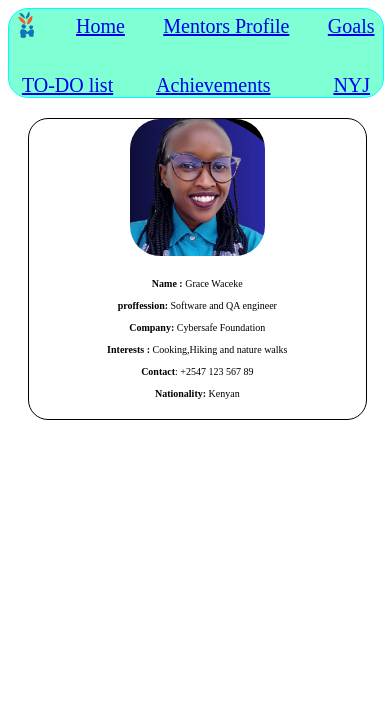
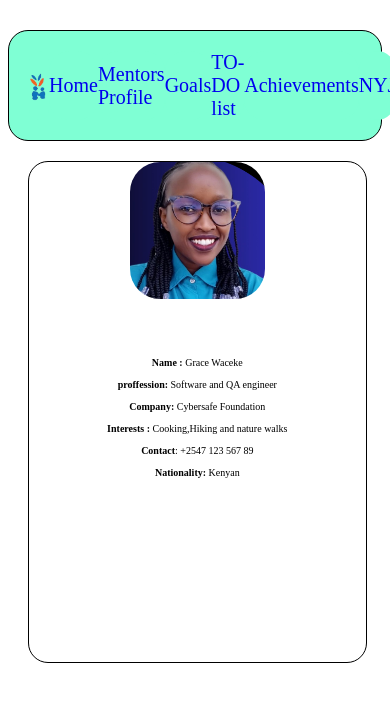
Before and after one commit to Marthamwongeli/mentorship, a plain HTML site: page mentorsprofile.html in a window 390 px wide. Drawn offline with Linux system fonts and the light colour scheme.

Commit message:
added files

```diff
--- a/mentorsprofile.html
+++ b/mentorsprofile.html
@@ -17,11 +17,14 @@
         <a href="Goals.html">Goals</a>
         <a href="TO-DO.html">TO-DO list</a>
         <a href="Achievements.html">Achievements</a>
-        <a id="nyj"href="NYJ.html">NYJ</a>
+        <a href="NYJ.html">NYJ</a>
 
        </div>
-       <div class="mentor">
-    <img src="images/prof.png" id="profilepic">
+    <div class="mentor">
+        <div>
+            <img src="images/prof.png" id="profilepic">
+        </div>
+
     <br>
     <br>
     <div id="texts">
@@ -45,28 +48,8 @@
     <br>
 
     </div>
-    <!-- <div class="statistics">
-        <div id="features">
-            <h2>Contacts</h2>
-            <p>Tel: +0800 240 310</p>
-            <p>cell: 0720316732</p>
+    </div>
 
-        </div>
-        <div id="features">
-            <h2>Socials</h2>
-            <div id="featureicons">
-            <p><i class="fa fa-google" aria-hidden="true"></i></p>
-            <p><i class="fa fa-envelope" aria-hidden="true"></i></p>
-            <p><i class="fa fa-linkedin" aria-hidden="true"></i></p>
-            </div>
-
-        </div>
-        <div id="features">
-            <h2>Address</h2>
-            <p>P.O.BOX 265-90315</p>
-            <P>KAREN -NAIROBI</P>
-            </div>
-        </div> -->
 
 </div>
 </body>
--- a/style.css
+++ b/style.css
@@ -38,14 +38,19 @@
 
 
 .navbar{
-    display:flex;
-    justify-content: space-evenly;
+
+    font-size: 30px;
+    justify-content: space-around;
+    display: flex;
+    flex-direction: row;
+    margin-top: 30px;
+    border: solid 1px;
+    background-color: aquamarine;
+    padding: 20px;
+    border-radius: 20px;
+}
+.navbar a{
     text-decoration: none;
-    border: solid 1px;
-    border-color:aqua;
-    border-radius: 20px;
-    background-color: aquamarine;
-    font-size: 20px;
 }
 
 .landingpagebody{
@@ -63,7 +68,7 @@
 }
 #landingpageimage{
     width: 700px;
-    height: 630px;
+    height: 560px;
     border-radius: 15px;
 
 }
@@ -89,19 +94,17 @@
 
 }
 .mentor{
-    width: 100%;
+    width: 90%;
     border-radius: 20px;
     border: solid 1px;
     justify-content: center;
     text-align: center;
     margin: 30px;
-    height: 850px;
+    height: 750px;
+    font-size: 23px;
 }
-#texts{
 
-    font-size: 90px;
 
-}
 .Goals{
     /* border: solid 1px;
     background-color: aquamarine;
@@ -122,12 +125,12 @@
     border-radius: 20px;
 }
 #texts{
-   justify-content: center;
+   /* justify-content: center;
    margin-left: 0%;
-   font-size: 25px;
+   font-size: 25px; */
 }
 #profilepic{
-    width: 10%;
+    width: 20%;
     border-radius: 30px;
 
 }
@@ -181,7 +184,7 @@
 }
 
 #logo{
-    height: 90px;
+    height: 70px;
 }
 #last{
     text-align: center;
@@ -195,10 +198,10 @@
 #Summary{
     border: solid 1px;
     background-color: white;
-
+    margin-left: 100px;
     margin-right:100px;
     height: 500px;
-    width: 100%;
+    width: 90%;
     justify-content: center;
     border-radius: 20px;
     font-size: 25px;
@@ -207,9 +210,7 @@
 #button{
     padding: 10px;
 }
-#nyj{
-    margin-left: 20px;
-}
+
 #signin {
     border: solid 1px;
     padding: 20px;
@@ -259,21 +260,16 @@
     }
 
 
-    .navbar{
-        display:flex;
+    .navbar a{
+        display: flex;
         flex-wrap: wrap;
-        /* justify-content: space-evenly;  */
-        /* text-decoration: none; */
-        border: solid 1px;
+        justify-content: space-between;
+        text-decoration: none;
         border-color:aqua;
         border-radius: 20px;
-        background-color: aquamarine;
+        background-color:aquamarine ;
         font-size: 20px;
-        margin-right:200px;
         align-items: center;
-        width: 100%;
-        height: 50%;
-        gap: 30px;
 
 
     }
@@ -323,15 +319,17 @@
     #copyright{
         text-align: center;
 
+
     }
     .mentor{
-         width: 90%;
+        width: 90%;
         border-radius: 20px;
         border: solid 1px;
         justify-content: center;
         text-align: center;
         margin: 20px;
-        height: 300px
+        height: 500px
+
 
 
     }
@@ -432,7 +430,7 @@
     }
     #Summary{
         border: solid 1px;
-        background-color: aqua;
+        background-color: white;
         /* margin-left: 10%; */
         /* margin-right:100px; */
         height: 550px;
@@ -440,6 +438,7 @@
         justify-content: center;
         border-radius: 5px;
         font-size: 15px;
+
 
     }
     #button{
```
Also changed, not shown: Achievements.html (+1 -1 lines), Goals.html (+1 -1 lines), NYJ.html (+1 -1 lines), TO-DO.html (+1 -1 lines), landingpage.html (+1 -1 lines), images/trevor .jpeg (added).
